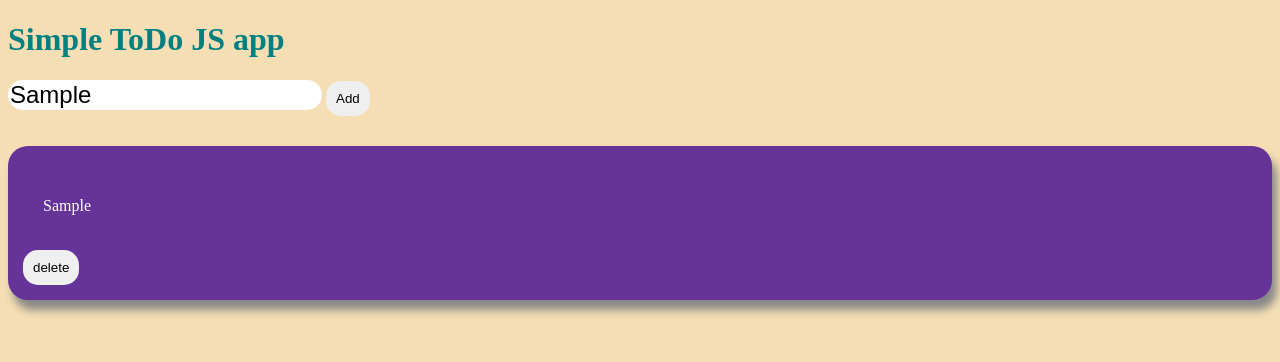
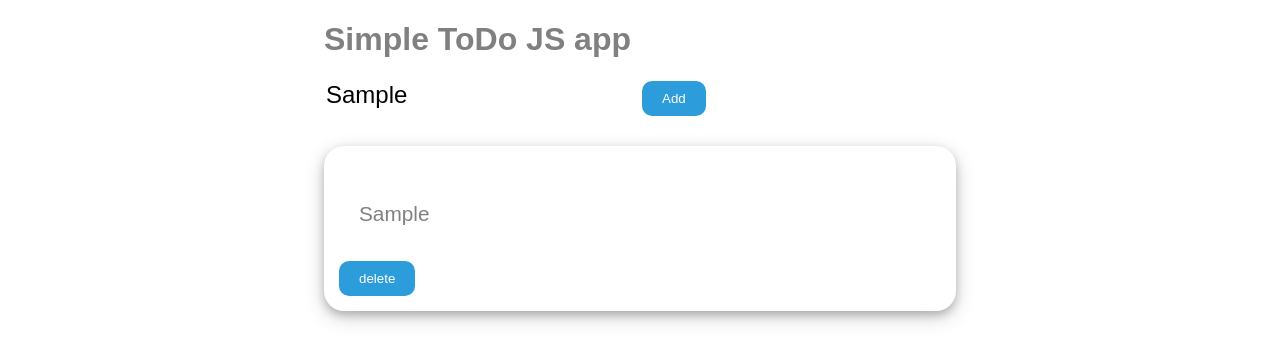
Before and after one commit to nikolastanin/Notes-app, a plain HTML site: page index.html in a window 1280 px wide. Both pictures are taken after typing "Sample" into the empty fields and a click on the button "Add". Drawn offline with Linux system fonts and the light colour scheme.

Commit message:
added layout design

```diff
--- a/index.html
+++ b/index.html
@@ -10,9 +10,10 @@
     </head>
     <body>
         <div id="container">
-            <h1 id="testng">Simple ToDo JS app</h1>
+
 
              <div>
+                <h1 id="testng">Simple ToDo JS app</h1>
                 <input type="text" id="textInput" placeholder="Type out your note">
                 <button id="add" onclick="newNote();">Add</button>
              </div>
--- a/main.js
+++ b/main.js
@@ -1,7 +1,7 @@
 
-let notes = [];
-let textInput = document.getElementById("textInput");
-let  notesList = document.getElementById("notesList");
+  let notes = [];
+  let textInput = document.getElementById("textInput");
+  let  notesList = document.getElementById("notesList");
 
 // Submit value function
 
--- a/styles.css
+++ b/styles.css
@@ -1,17 +1,18 @@
-/* *{
-    margin: 0;
-    padding: 0;
-} */
+#container{
+    width: 50%;
+    margin: auto;
+}
 body{
-    background-color:wheat;
+    background-color:white;
 }
 h1{
-    color: teal;
+    color: gray;
+    font-family: 'Poppins', sans-serif;
 }
 
 
-#deleteButton0{
-    color:blue;
+button{
+    background-color:#fcecdd;
 }
 
 
@@ -27,12 +28,17 @@ h1{
 }
 .noteElement{
 
-    background-color: rebeccapurple;
-    border: rosybrown;
+    background-color: white;
+    /* border: black; */
     border-radius: 20px;
+    box-shadow:  0 4px 8px 0 rgba(0, 0, 0, 0.2), 0 6px 20px 0 rgba(0, 0, 0, 0.19);
     margin-bottom: 20px;
     padding: 15px;
-    box-shadow: 5px 10px 8px #888888;
+    /* box-shadow: 5px 10px 8px #888888; */
+
+}
+.noteElement:hover{
+    border: 1px solid #2D9CDB;
 }
 
 #textInput{
@@ -41,9 +47,17 @@ h1{
     border-radius: 20px;
 }
 button{
-    border-style: none;
-    padding: 10px;
-    border-radius: 15px;
+    border-radius: 10px;
+    padding:10px 20px;
+    box-shadow: none;
+    border: none;
+    background-color:#2D9CDB;
+    font-family: 'Poppins', sans-serif;
+    color: white;
+}
+button:hover{
+    border: #2D9CDB 1px solid;
+    padding:11px 21px;
 }
 
 .note{
@@ -57,12 +71,18 @@ button{
 }
 
 p{
-    color:white;
+    color:gray;
+    font-family: 'Poppins', sans-serif;
+    font-size: 1.3rem;
+}
+
+
+@media only screen and (max-width: 992px) {
+    #container{
+        width: 100%;
+    }
 }
 
 
 
-
-
-
 /* Created by Nikola Stanin 24.04.2021.  */
```
